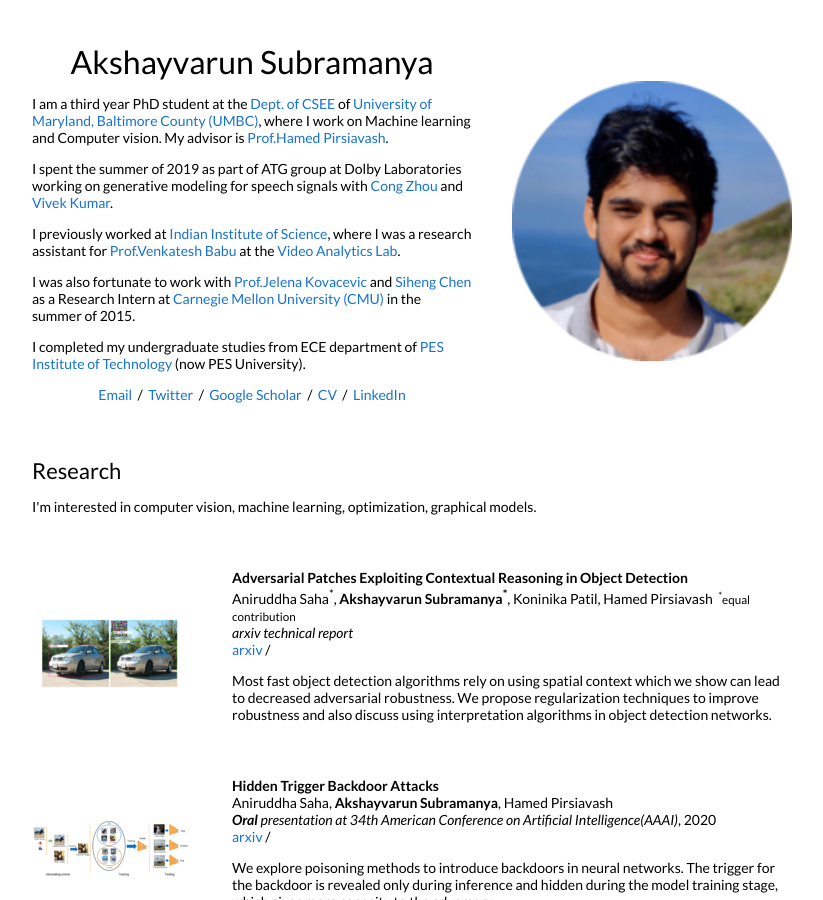
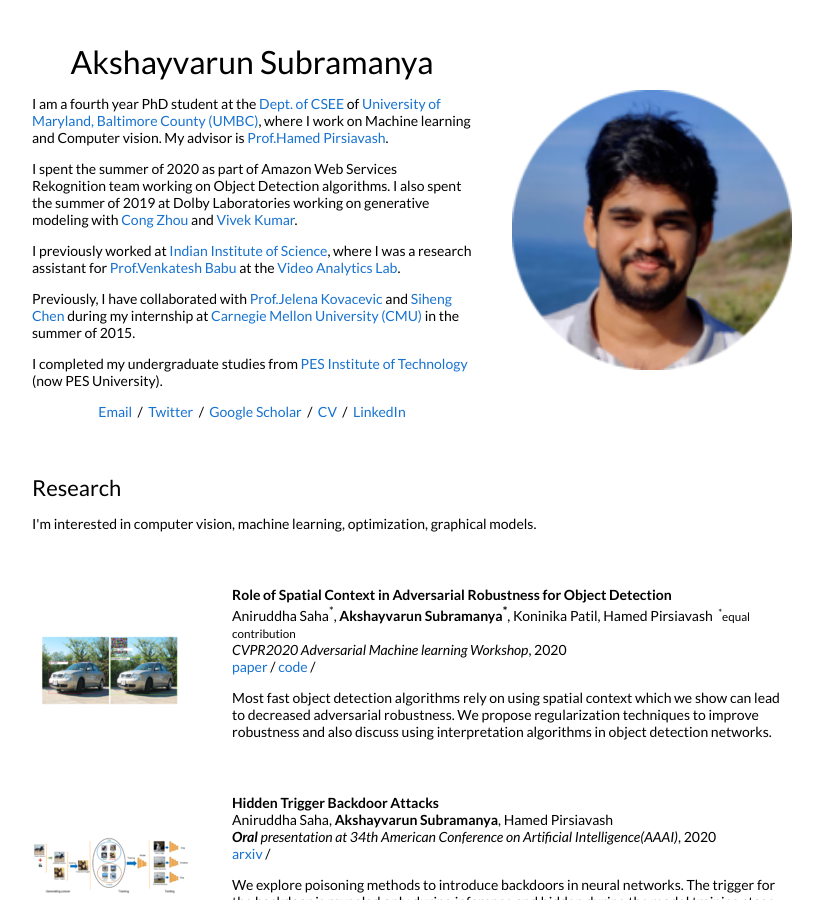
Before and after one commit to aksvarun/aksvarun.github.io, a Jekyll site: the page built from _posts/2020-10-17-neurips_review.md, in a window 1280 px wide and 900 px high. Shown: the whole window, without its empty margins (228-1051 px from the left). Built offline with Jekyll 4.4.1, drawn with Linux system fonts in a browser that asks for light colours; some of the changed text lies outside the part shown.

Commit message:
reviews and cvprw updated

```diff
--- a/_layouts/default.html
+++ b/_layouts/default.html
@@ -35,19 +35,19 @@
               <h1>
                 Akshayvarun Subramanya
               </h1>
-              <p>I am a third year PhD student at the <a href="https://www.csee.umbc.edu">Dept. of CSEE</a> of <a href="https://www.umbc.edu">University of Maryland, Baltimore County (UMBC)</a>, where I work on Machine learning and Computer vision. My advisor is <a href="https://www.csee.umbc.edu/~hpirsiav/">Prof.Hamed Pirsiavash</a>.
+              <p>I am a fourth year PhD student at the <a href="https://www.csee.umbc.edu">Dept. of CSEE</a> of <a href="https://www.umbc.edu">University of Maryland, Baltimore County (UMBC)</a>, where I work on Machine learning and Computer vision. My advisor is <a href="https://www.csee.umbc.edu/~hpirsiav/">Prof.Hamed Pirsiavash</a>.
               </p>
               <p>
-                I spent the summer of 2019 as part of ATG group at Dolby Laboratories working on generative modeling for speech signals with <a href="https://scholar.google.com/citations?user=sPcVimQAAAAJ&hl=en">Cong Zhou</a> and <a href="https://www.linkedin.com/in/vivekk">Vivek Kumar</a>.
+                I spent the summer of 2020 as part of Amazon Web Services Rekognition team working on Object Detection algorithms. I also spent the summer of 2019 at Dolby Laboratories working on generative modeling with <a href="https://scholar.google.com/citations?user=sPcVimQAAAAJ&hl=en">Cong Zhou</a> and <a href="https://www.linkedin.com/in/vivekk">Vivek Kumar</a>.
               </p>
               <p>
                 I previously worked at <a href="https://www.iisc.ac.in">Indian Institute of Science</a>, where I was a research assistant for <a href="http://cds.iisc.ac.in/faculty/venky/">Prof.Venkatesh Babu</a> at the <a href="http://val.serc.iisc.ernet.in/valweb/index.html">Video Analytics Lab</a>.
               </p>
               <p>
-              I was also fortunate to work with <a href="https://engineering.nyu.edu/faculty/jelena-kovacevic">Prof.Jelena Kovacevic</a> and <a href="https://users.ece.cmu.edu/~sihengc/">Siheng Chen</a> as a Research Intern at <a href="https://www.cmu.edu">Carnegie Mellon University (CMU)</a> in the summer of 2015.
+              Previously, I have collaborated with <a href="https://engineering.nyu.edu/faculty/jelena-kovacevic">Prof.Jelena Kovacevic</a> and <a href="https://users.ece.cmu.edu/~sihengc/">Siheng Chen</a> during my internship at <a href="https://www.cmu.edu">Carnegie Mellon University (CMU)</a> in the summer of 2015.
               </p>
               <p>
-                I completed my undergraduate studies from ECE department of <a href="https://www.pes.edu">PES Institute of Technology</a> (now PES University).
+                I completed my undergraduate studies from <a href="https://www.pes.edu">PES Institute of Technology</a> (now PES University).
               </p>
               <!-- <p>
               I am interested in developing neural network architectures for computer vision tasks which are
--- a/_posts/2020-03-02-context_cvpr.md
+++ b/_posts/2020-03-02-context_cvpr.md
@@ -1,14 +1,14 @@
 ---
 layout: post
-title:  "Adversarial Patches Exploiting Contextual Reasoning in Object Detection"
+title:  "Role of Spatial Context in Adversarial Robustness for Object Detection"
 date:   2020-03-02 22:21:59 +00:00
 image: /images/context_teaser.png
-categories: arxiv
+categories: conference
 author: "Akshayvarun Subramanya"
 authors: " Aniruddha Saha<sup>*</sup>, <strong>Akshayvarun Subramanya<sup>*</sup></strong>, Koninika Patil, Hamed Pirsiavash&nbsp;&nbsp;<small><sup>*</sup>equal contribution</small>"
-venue: "arxiv technical report"
-arxiv: https://arxiv.org/abs/1910.00068
+venue: "CVPR2020 Adversarial Machine learning Workshop"
+paper: https://openaccess.thecvf.com/content_CVPRW_2020/html/w47/Saha_Role_of_Spatial_Context_in_Adversarial_Robustness_for_Object_Detection_CVPRW_2020_paper.html
+code: https://github.com/UMBCvision/Contextual-Adversarial-Patches
 ---
 
 Most fast object detection algorithms rely on using spatial context which we show can lead to decreased adversarial robustness. We propose regularization techniques to improve robustness and also discuss using interpretation algorithms in object detection networks.
-<!-- code: https://github.com/UMBCvision/fooling_network_interpretation -->
--- /dev/null
+++ b/_posts/2020-10-17-neurips_review.md
@@ -0,0 +1,8 @@
+---
+layout: post
+role:  "Reviewer"
+date:   2020-10-17 22:21:59 +00:00
+categories: services
+venue: "NeurIPS 2020"
+website: "https://nips.cc/Conferences/2020/ProgramCommittee"
+---
```
Also changed, not shown: _posts/2020-02-01-iclr_review.md (+1 -1 lines), _posts/2020-03-02-cvpr_review.md (+1 -1 lines), _posts/2020-10-17-aaai_review.md (added, +8 -0 lines), _posts/2020-10-17-eccvw_review.md (added, +8 -0 lines), 1 other file.
